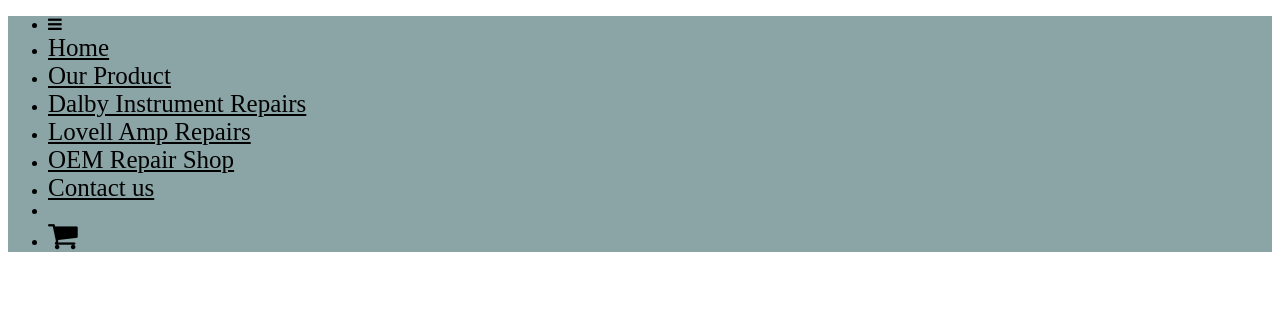
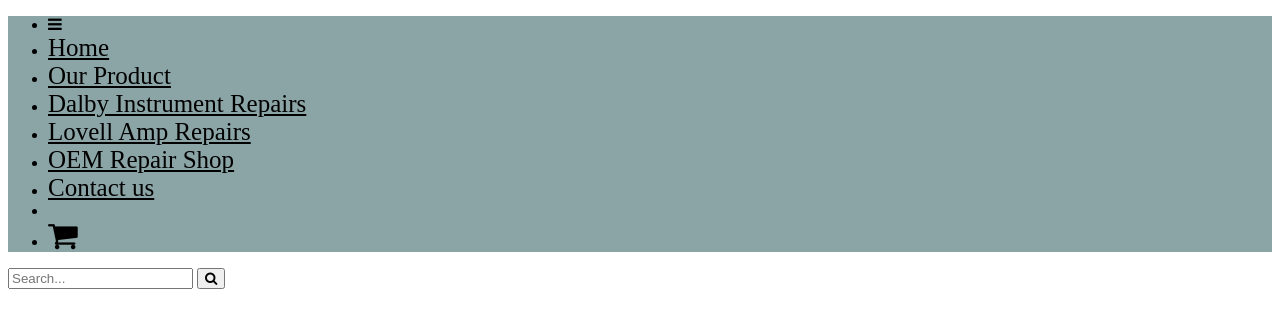
Before and after one commit to wengchonc/GroupProj, a plain HTML site: page index.html in a window 1280 px wide. Drawn offline with Linux system fonts and the light colour scheme; a web font is replaced by a local one.

Commit message:
added search bar

```diff
--- a/index.html
+++ b/index.html
@@ -24,5 +24,9 @@
         </ul>
     </nav>
 
+    <div class="search-container">
+        <input type="text" placeholder="Search...">
+        <button type="submit"><i class="fa fa-search"></i></button>
+    </div>
 </body>
 </html>
```
